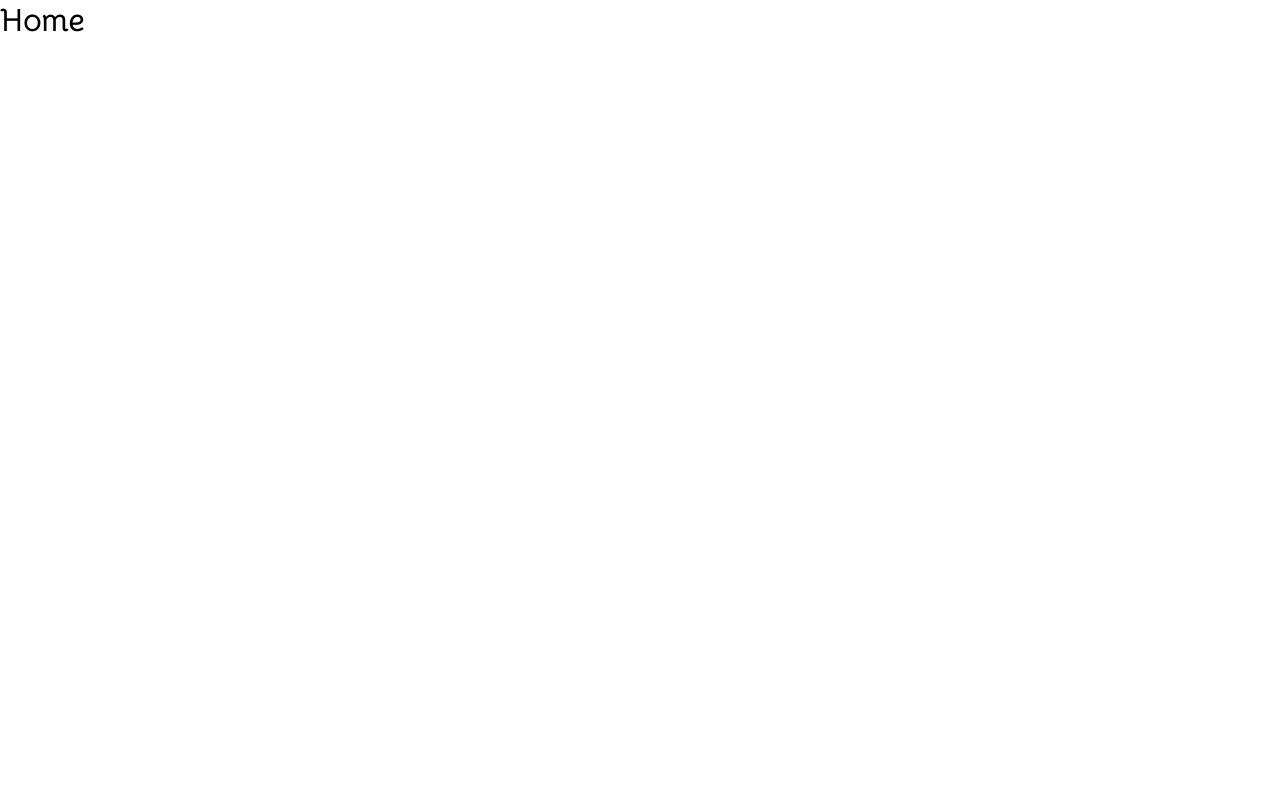
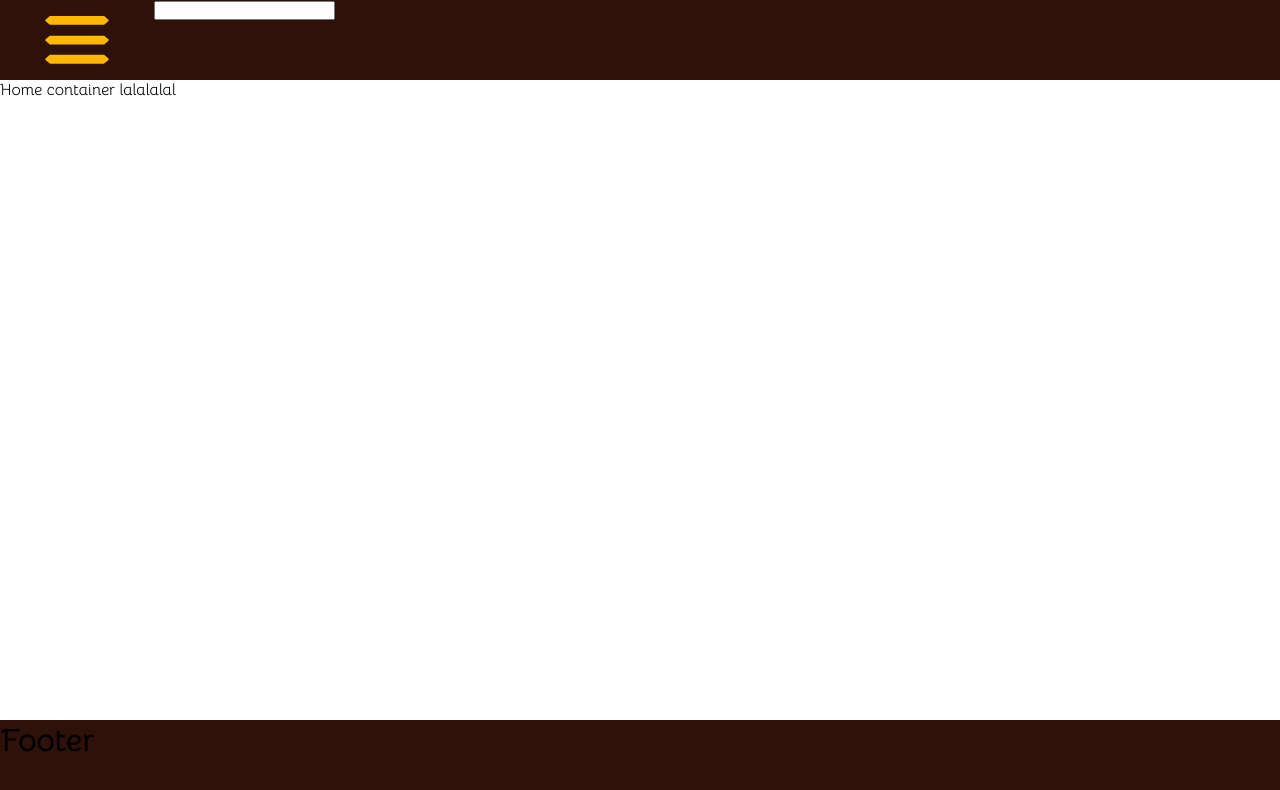
Before and after one commit to Thewilliamg/proyectoFinalExpress, a React (Vite) app: page / in a window 1280 px wide. Shown: the top 790 px of the page. Built offline with nearby package versions, Linux system fonts and the light colour scheme; the HTML template or start-up script is replaced by a standard one.

Commit message:
feat: :construction: Added home page and sidebar views
This component can be copy and useful in another pages

```diff
--- a/src/pages/home/Home.jsx
+++ b/src/pages/home/Home.jsx
@@ -1,8 +1,27 @@
+import "./home.css";
+import SearchBar from "./components/search-bar";
+import FooterNavbar from "./components/footer-navbar";
+import { useState} from 'react';
+import Sidebar from "./components/sidebar/sidebar";
+
 export default function Home() {
-    console.log('home')
+
+    const [isOpen, setIsOpen] = useState(false);
+
+    const clickedMenu = () => {
+        setIsOpen(!isOpen);
+    };
+
     return (
-        <div>
-            <h1>Home</h1>
+        <div className="home-page">
+            <SearchBar isOpen={isOpen} clickedMenu={clickedMenu}/>
+            <div className="all-container-home">
+                <Sidebar isOpen={isOpen}/>
+                <div className="home-container">
+                    <p>Home container lalalalal</p>
+                </div>
+            </div>
+            <FooterNavbar />
         </div>
     )
 }
--- /dev/null
+++ b/src/pages/home/components/footer-navbar.css
@@ -0,0 +1,5 @@
+.footer-container {
+    background-color: #2e1108;
+    width: 100vw;
+    height: 10vh;
+}
--- /dev/null
+++ b/src/pages/home/components/footer-navbar.jsx
@@ -0,0 +1,9 @@
+import "./footer-navbar.css";
+
+export default function FooterNavbar() {
+    return (
+        <div className="footer-container">
+            <h1>Footer</h1>
+        </div>
+    )
+}
--- /dev/null
+++ b/src/pages/home/components/search-bar.css
@@ -0,0 +1,36 @@
+.container-search-bar {
+    background-color: #2e1108;
+    width: 100%;
+    height: 10%;
+    display: flex;
+    flex-direction: row;
+}
+
+.burguer-container{
+    display: flex;
+    justify-content: center;
+    align-items: center;
+    width: 12%;
+    height: 100%;
+    box-sizing: border-box;
+    background-color: transparent ;
+    border: none;
+    cursor:pointer;
+}
+
+.burguer-container img {
+    width: 60%;
+    height: 60%;
+}
+
+.searcher-container{
+    width: 88%;
+    height: 100%;
+}
+
+/* .lens{
+
+}
+.input-search-products{
+
+} */
--- /dev/null
+++ b/src/pages/home/components/search-bar.jsx
@@ -0,0 +1,19 @@
+import "./search-bar.css";
+import burguericon from "/img/burguer-icon.svg";
+import Sidebar from "./sidebar/sidebar.jsx";
+
+export default function SearchBar({ isOpen, clickedMenu }) {
+
+    return(
+       <div className="container-search-bar">
+            <button className="burguer-container" onClick={clickedMenu}>
+                <img src={burguericon} alt="burguer-icon" />
+            </button>
+            <div className="searcher-container">
+                <div className="lens"></div>
+                <input type="text" />
+            </div>
+            {/* <Sidebar isOpen={isOpen}/> */}
+       </div>
+    )
+}
--- /dev/null
+++ b/src/pages/home/components/sidebar/sidebar.css
@@ -0,0 +1,50 @@
+.sidebar {
+    position: relative;
+    top: 0;
+    left: 0;
+    height: 100%;
+    width: 14rem;
+    background-color: #2d3748;
+    color: white;
+    padding-left: 1rem;
+    transition: transform 0.3s ease-in-out;
+    z-index: 20;
+}
+
+.sidebar.closed {
+transform: translateX(-100%);
+}
+
+.sidebar.open {
+transform: translateX(0);
+}
+
+.nav-sidebar {
+    /* margin-top: 2rem; */
+    width: 80%;
+}
+
+.nav-list-sidebar {
+list-style: none;
+padding: 0;
+margin: 0;
+}
+
+.nav-item-sidebar {
+display: block;
+padding: 0.5rem 0; /* Adjust for spacing */
+color: white;
+text-decoration: none;
+}
+
+.nav-item-sidebar:hover {
+color: #e2e8f0; /* Gray-300 */
+}
+
+.sidebar-profile{
+    display: flex;
+    align-items: center;
+    width: 100%;
+    height: 10%;
+    justify-content: space-evenly;
+}
--- /dev/null
+++ b/src/pages/home/components/sidebar/sidebar.jsx
@@ -0,0 +1,29 @@
+import './sidebar.css';
+
+export default function Sidebar({ isOpen}) {
+  return (
+    <div className={`sidebar ${isOpen ? 'open' : 'closed'}`}>
+
+        <div className="sidebar-profile">
+            <img src="" alt="profile" />
+            <h3>SaraMartin9</h3>
+        </div>
+
+        <nav className="nav-sidebar">
+            <ul className="nav-list-sidebar">
+            <li><a href="/favorites" className="nav-item-sidebar">Lista de favoritos</a></li>
+            <li><a href="#" className="nav-item-sidebar">Compras</a></li>
+            <li><a href="#" className="nav-item-sidebar">Talleres</a></li>
+            <li><a href="coupons" className="nav-item-sidebar">Canjear cupon</a></li>
+            </ul>
+            <br/>
+            <ul className="nav-list-sidebar">
+            <li><a href="#" className="nav-item-sidebar">Ajustes</a></li>
+            <li><a href="#" className="nav-item-sidebar">Comentarios</a></li>
+            <li><a href="#" className="nav-item-sidebar">Atencion al cliente</a></li>
+            </ul>
+        </nav>
+
+    </div>
+  );
+};
--- /dev/null
+++ b/src/pages/home/home.css
@@ -0,0 +1,19 @@
+.home-page {
+    height: 100vh;
+    width: 100vw;
+    display: flex;
+    flex-direction: column;
+}
+
+.all-container-home {
+    height: 80%; // Dont change
+    width: 100%;
+    overflow: auto;
+    display: flex;
+}
+
+.home-container {
+    position: absolute;
+    top: 10%;
+    left: 0%;
+}
--- a/src/pages/signup/register/policy/Policy.jsx
+++ b/src/pages/signup/register/policy/Policy.jsx
@@ -24,19 +24,22 @@ export default function Policy() {
     };
 
     const data = [
-        {'checked':isChecked1,'handle':handleCheckboxChange1,'text':'He leído y acepto la ','link':'Política de privacidad*','href':'/#policy'},
-        {'checked':isChecked2,'handle':handleCheckboxChange2,'text':'He leído y acepto los ','link':' Términos y condiciones*','href':'/#terms'},
-        {'checked':isChecked3,'handle':handleCheckboxChange3,'text':'Acepto que me envíen promociones y eventos a mi correo electrónico'}
+        { 'checked': isChecked1, 'handle': handleCheckboxChange1, 'text': 'He leído y acepto la ', 'link': 'Política de privacidad*', 'href': '/#policy' },
+        { 'checked': isChecked2, 'handle': handleCheckboxChange2, 'text': 'He leído y acepto los ', 'link': ' Términos y condiciones*', 'href': '/#terms' },
+        { 'checked': isChecked3, 'handle': handleCheckboxChange3, 'text': 'Acepto que me envíen promociones y eventos a mi correo electrónico' }
     ]
 
     return (
         <div className="body-policy">
             <Link className='back-arrow-policy' to='/signup/register'><GoBackArrow /></Link>
+            <div className="background-img-2">
+                <img src={backgroundImage_middle} alt="img_background" />
+            </div>
             <div className="container-policy">
                 <div className="checkboxes-policy">
-                    {data.map((policy,index)=>{
+                    {data.map((policy, index) => {
                         return (
-                            <div className='checkbox-container-policy' key={'k'+index}>
+                            <div className='checkbox-container-policy' key={'k' + index}>
                                 <input
                                     className='checkbox-policy-input'
                                     type="checkbox"
@@ -45,15 +48,16 @@ export default function Policy() {
                                 </input>
                                 <span className="checkmark-policy"></span>
                                 <label className="label-policy">
-                                    {policy.text}<span className='space-policy-link'></span>{(policy.link)&&<a href={policy.href} className='label-policy-link'>{policy.link}</a>}
+                                    {policy.text}<span className='space-policy-link'></span>{(policy.link) && <a href={policy.href} className='label-policy-link'>{policy.link}</a>}
                                 </label>
                             </div>
-                        )})
+                        )
+                    })
                     }
                 </div>
                 <div className="register-button-pol">
                     <img src={arrow} alt="right-arrow-policy" />
-                    <Link to="/signup/register/policy" classname="linkme">
+                    <Link to="/login" classname="linkme">
                         Registrarse
                     </Link>
                 </div>
--- a/src/pages/signup/register/policy/policy.css
+++ b/src/pages/signup/register/policy/policy.css
@@ -25,6 +25,14 @@
     bottom: 0;
     left: 0;
     height: 400px;
+}
+
+.background-img-2 img{
+    position: absolute;
+    top: -12%;
+    right: 0;
+    height: 200px;
+    transform: rotate(180deg);
 }
 
 .checkboxes-policy {
```
